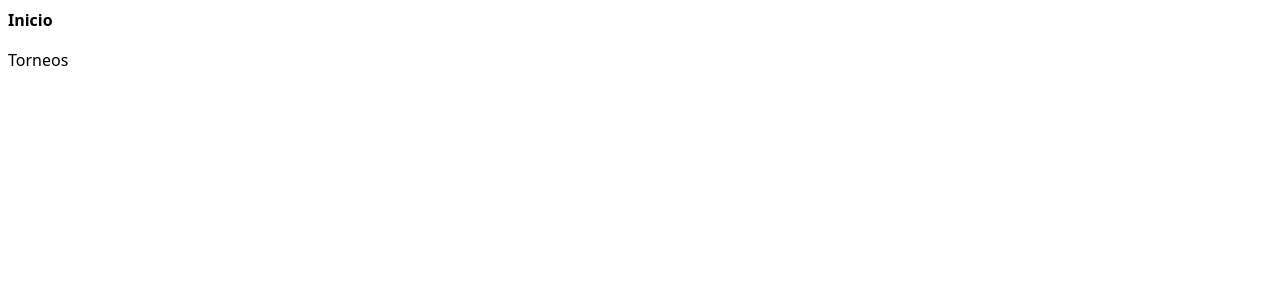
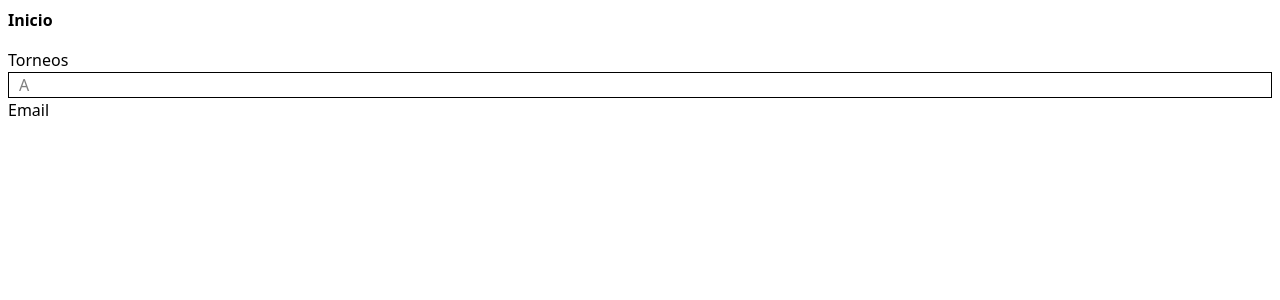
Before and after one commit to FelixAva/kuali-tournaments, a React (Vite) app: page / in a window 1280 px wide. Shown: the top 300 px of the page. Built offline with nearby package versions, Linux system fonts and the light colour scheme.

Commit message:
Input text setting to follow the design

```diff
--- /dev/null
+++ b/src/components/form/Input.tsx
@@ -0,0 +1,33 @@
+import { FloatingLabel, HelperText } from 'flowbite-react';
+
+interface Props {
+  label: string;
+  placeholder: string;
+  error?: string;
+}
+
+const Input = ({
+  label,
+  placeholder,
+  error
+}: Props) => {
+  return (
+    <div>
+      <FloatingLabel
+        label={label}
+        variant='outlined'
+        placeholder={placeholder}
+        color={error ? "error" : "default"}
+      />
+      {
+        error && (
+          <HelperText>
+            {error}
+          </HelperText>
+        )
+      }
+    </div>
+  );
+};
+
+export default Input;
--- a/src/components/index.ts
+++ b/src/components/index.ts
@@ -3,6 +3,8 @@ import Button from './ui/Button';
 
 // * Tournament components imports
 import TournamentCard from './tournaments/TournamentCard';
+
+import Input from './form/Input';
 
 export {
   // * UI components exports
@@ -10,4 +12,6 @@ export {
 
   // * Tournament components exports
   TournamentCard,
+
+  Input,
 }
--- a/src/routes/index.tsx
+++ b/src/routes/index.tsx
@@ -1,4 +1,5 @@
 import { createFileRoute } from '@tanstack/react-router';
+import { Input } from '../components';
 
 export const Route = createFileRoute('/')({
   component: Index
@@ -8,6 +9,8 @@ function Index() {
   return (
     <div className="w-full p-2">
       <h2>Torneos</h2>
+
+      <Input label='Email' placeholder='A' />
     </div>
   );
 };
```
Also changed, not shown: .flowbite-react/config.json, .flowbite-react/init.tsx.
